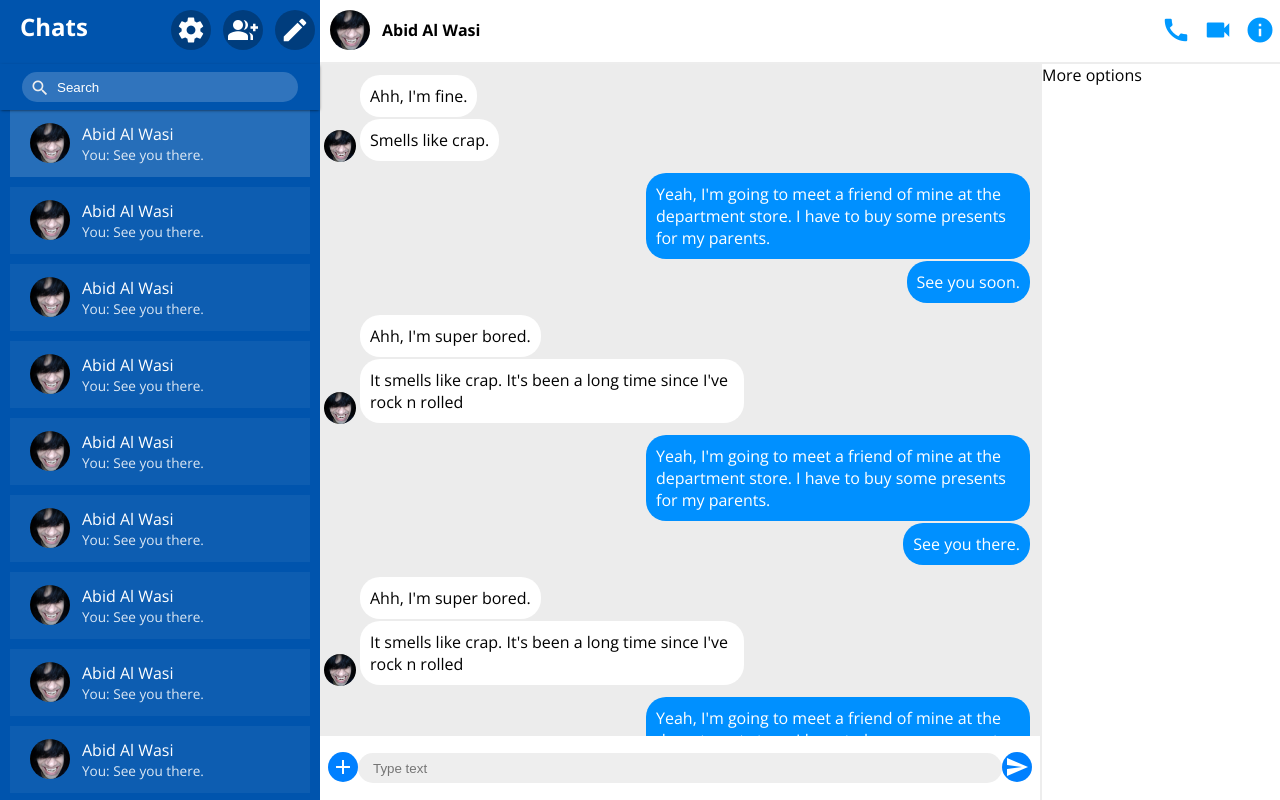
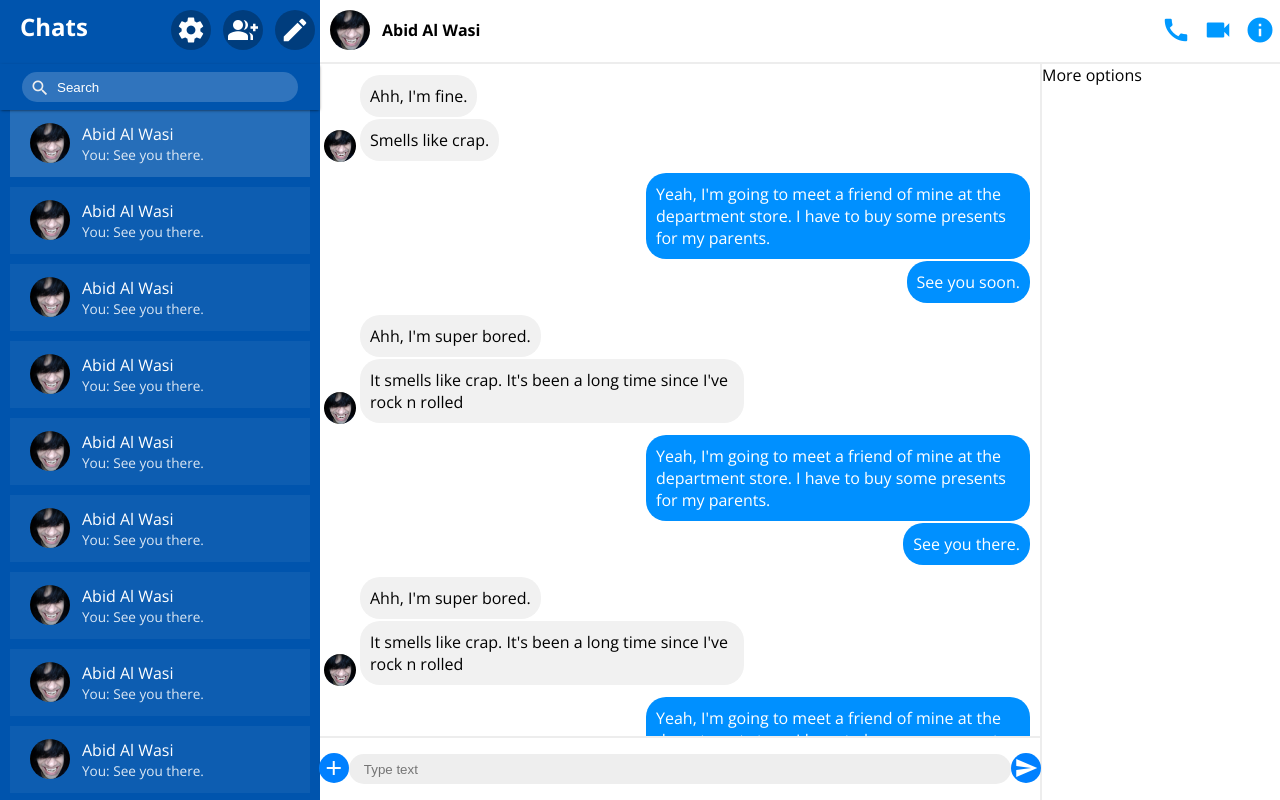
Before and after one commit to AbidAlWassie/Chat-App, a plain HTML site: page index.html in a window 1280 px wide. Drawn offline with nearby package versions, Linux system fonts and the light colour scheme.

Commit message:
updated project

```diff
--- a/css/style.scss
+++ b/css/style.scss
@@ -160,7 +160,7 @@ i, img {
 
 .item5 {
   grid-area: main;
-  background: #ececec;
+  //background: #ececec;
   overflow-y: auto;
   overflow-x: hidden;
 }
@@ -172,7 +172,8 @@ i, img {
 
 .item7 {
   grid-area: input;
-  //border-top: 2px solid #EDEDED;
+  border-top: 2px solid #EDEDED;
+  margin: 0;
 }
 
 .item2, .item3, .item4 {
@@ -185,7 +186,6 @@ i, img {
   justify-content: center;
   align-items: center;
   z-index: 1;
-  margin: auto 10px;
 }
 
 .input-custom.transparent {
@@ -211,10 +211,10 @@ i, img {
   //grid-template-columns: 20em 1fr 20em;
   //grid-template-rows: 64px 46px 1fr 64px;
   grid-template-areas:
-    'title header header'
-    'search main right'
-    'people main right'
-    'people input right';
+          'title header header'
+          'search main right'
+          'people main right'
+          'people input right';
   width: 100%;
   max-height: 100vh !important;
   background: #fff;
@@ -329,7 +329,8 @@ i, img {
   display: inline-block !important;
   padding: 10px;
   @include border-radius(20px);
-  background: #fff;
+  //background: #fff;
+  background: #f1f1f1;
   max-width: 30vw;
   //margin-left: 40px;
 }
```
Also changed, not shown: css/media-queries.scss (+4 -4 lines), css/style.css, 1 other file.
